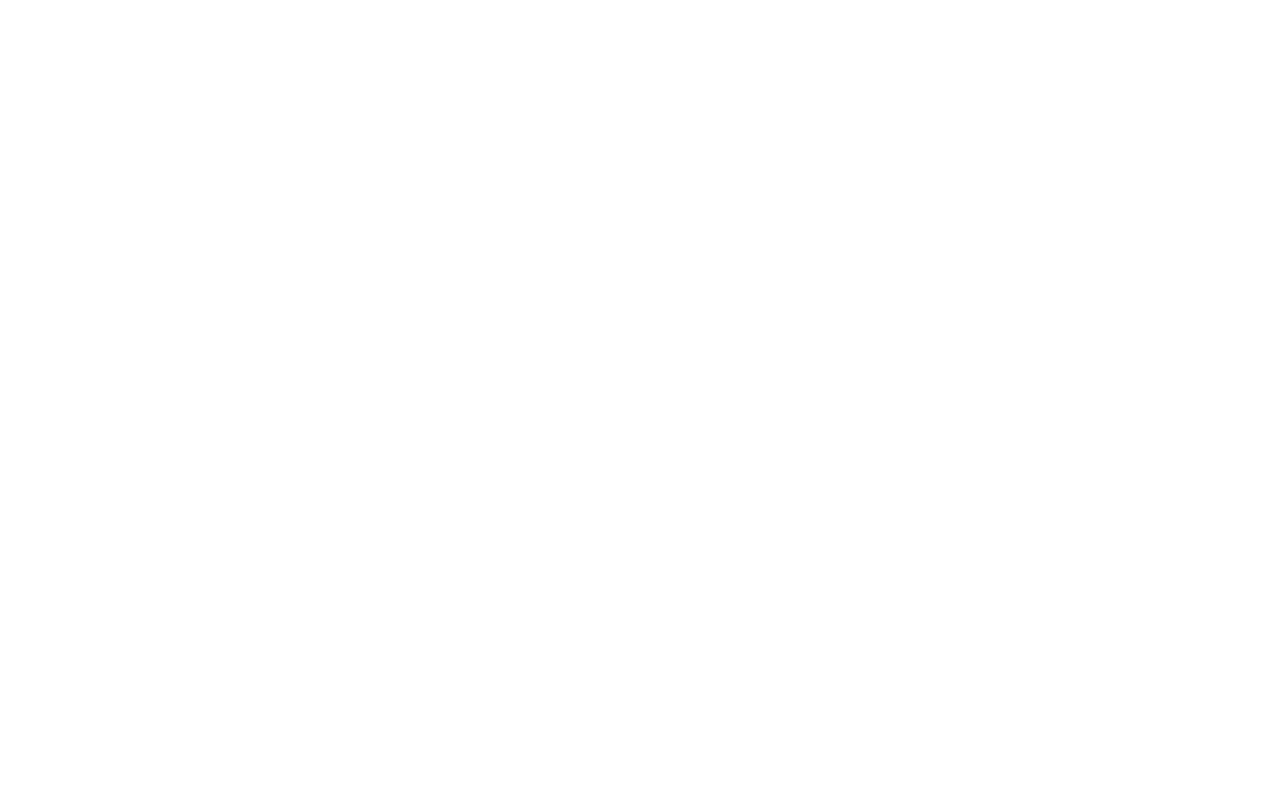
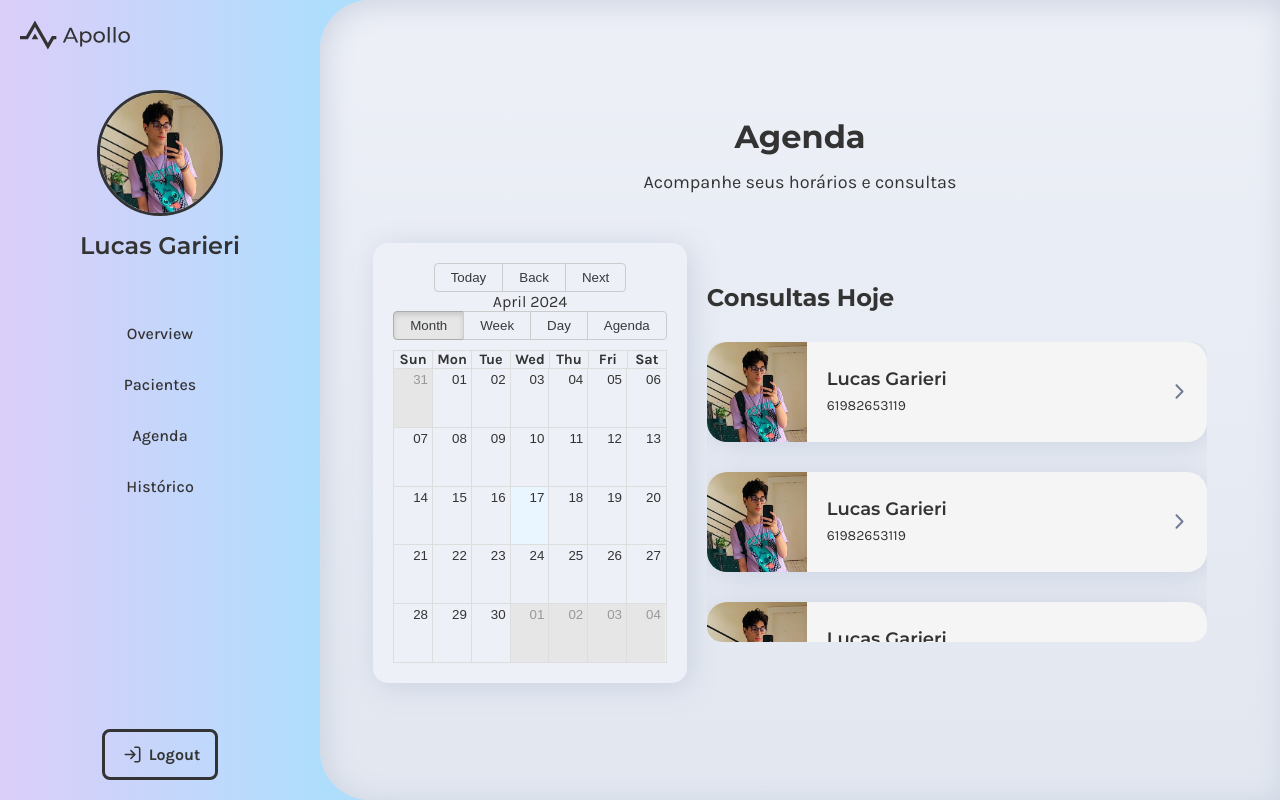
Before and after one commit to pedrohrodrig/LabEngSoft2-Frontend, a React (Create React App) app in the folder frontend/: page /schedule in a window 1280 px wide. Before the commit this address had no page. Built offline with nearby package versions, Linux system fonts and the light colour scheme.

Commit message:
✨ Agenda merreca

```diff
--- a/frontend/src/components/navbar/navbar.js
+++ b/frontend/src/components/navbar/navbar.js
@@ -19,7 +19,7 @@ function Navbar({ className }) {
                 <UserPhoto name="Lucas Garieri" />
                 <Tabs
                     labels={["Overview", "Pacientes", "Agenda", "Histórico"]}
-                    to={["/overview", "/patients", "", "/appointments"]}
+                    to={["/overview", "/patients", "/schedule", "/appointments"]}
                 />
             </div>
 
--- a/frontend/src/index.js
+++ b/frontend/src/index.js
@@ -9,6 +9,7 @@ import PatientsPage from './pages/patientspage/patientspage';
 import AppointmentsPage from './pages/appointmentspage/appointmentspage';
 import PaymentsPage from './pages/paymentspage/paymentspage';
 import TestPage from './pages/testpage/testpage';
+import SchedulePage from "./pages/schedulepage/schedulepage";
 import App from './App';
 
 import './index.css';
@@ -26,6 +27,7 @@ root.render(
                     <Route path="patients" element={<PatientsPage />} />
                     <Route path="appointments" element={<AppointmentsPage />} />
                     <Route path="payments" element={<PaymentsPage />} />
+                    <Route path="schedule" element={<SchedulePage/>}/>
 
                     <Route path="test" element={<TestPage />} />
 
--- a/frontend/src/pages/professional/overviewpage/overviewpage.css
+++ b/frontend/src/pages/professional/overviewpage/overviewpage.css
@@ -15,7 +15,7 @@
     box-sizing: border-box;
 }
 
-.ovreview .appointments h1 {
+.overview .appointments h1 {
     font-size: 24px;
 }
 
--- /dev/null
+++ b/frontend/src/pages/schedulepage/schedulepage.css
@@ -0,0 +1,28 @@
+.schedule .content {
+    display: flex;
+}
+
+.schedule .calendar-back {
+    background-color: var(--light-gray);
+    width: 100%;
+    padding: 20px;
+    border-radius: 15px;
+    box-shadow: 4px 4px 30px 0px var(--Drop-Shadow, #CBD2E0);
+}
+
+.schedule .appointments {
+    display: flex;
+    flex-direction: column;
+    gap: 10px;
+    height: stretch;
+    width: 100%;
+    padding: 20px;
+    border-radius: 15px;
+    box-sizing: border-box;
+}
+
+.schedule .appointments .appointment-list {
+    height: 300px;
+    border-radius: 15px;
+    box-shadow: none;
+}
--- /dev/null
+++ b/frontend/src/pages/schedulepage/schedulepage.js
@@ -0,0 +1,50 @@
+import React from "react";
+import Title from "../../components/title/title";
+import patientList from "../../objects/patients";
+import AppointmentList from "../../components/appointmentlist/appointmentlist";
+
+import { Calendar, dateFnsLocalizer } from "react-big-calendar";
+import format from "date-fns/format";
+import parse from "date-fns/parse";
+import startOfWeek from "date-fns/startOfWeek";
+import getDay from "date-fns/getDay";
+import ptBR from "date-fns/locale/pt-BR";
+import "react-big-calendar/lib/css/react-big-calendar.css";
+
+import "./schedulepage.css";
+
+const locales = {
+  "pt-BR": ptBR,
+};
+
+const localizer = dateFnsLocalizer({
+  format,
+  parse,
+  startOfWeek,
+  getDay,
+  locales,
+});
+
+function SchedulePage() {
+  return (
+    <div className="schedule page">
+      <Title head="Agenda" body="Acompanhe seus horários e consultas" />
+      <div className="content">
+        <div className="calendar-back">
+          <Calendar
+            localizer={localizer}
+            startAccessor="start"
+            endAccessor="end"
+            style={{ height: 400 }}
+          />
+        </div>
+        <div className="appointments">
+          <h2>Consultas Hoje</h2>
+          <AppointmentList patients={patientList} />
+        </div>
+      </div>
+    </div>
+  );
+}
+
+export default SchedulePage;
```
Also changed, not shown: frontend/src/pages/schedulepage/schedule.js (added, +68 -0 lines).
